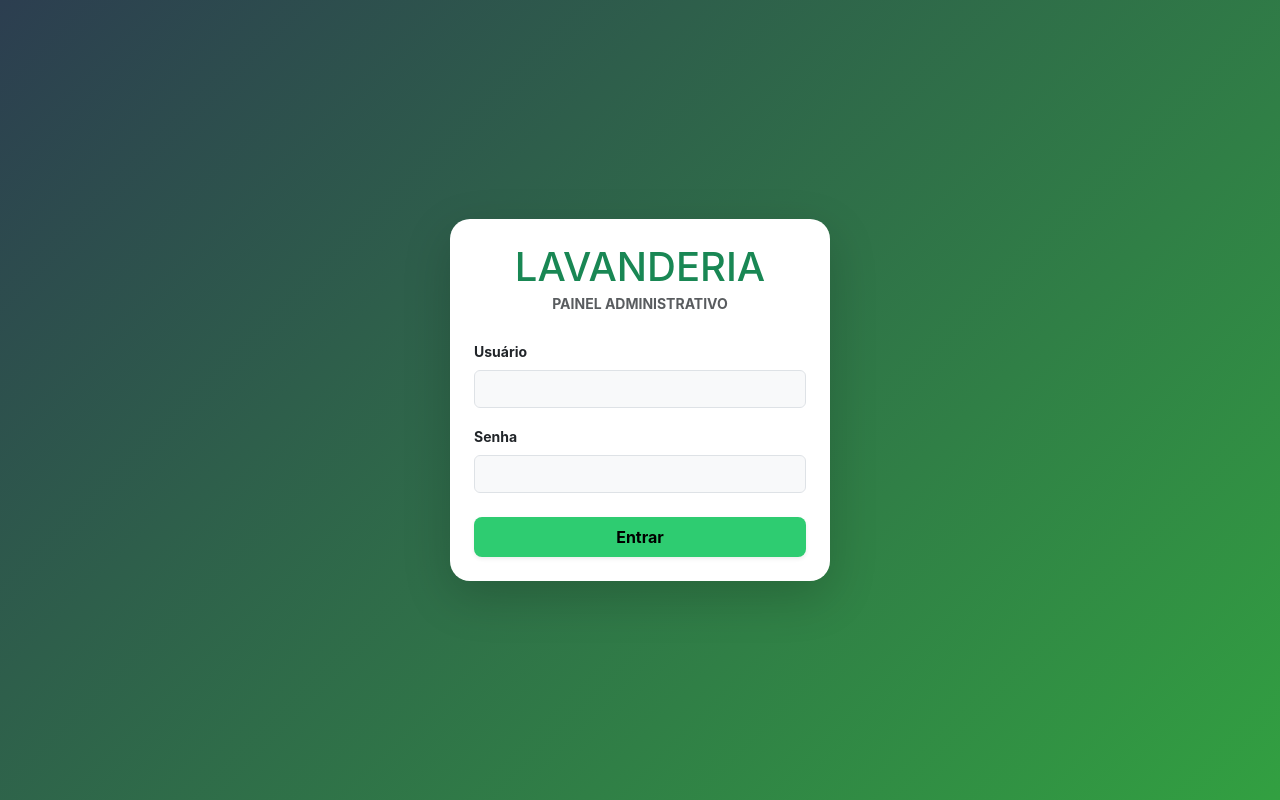
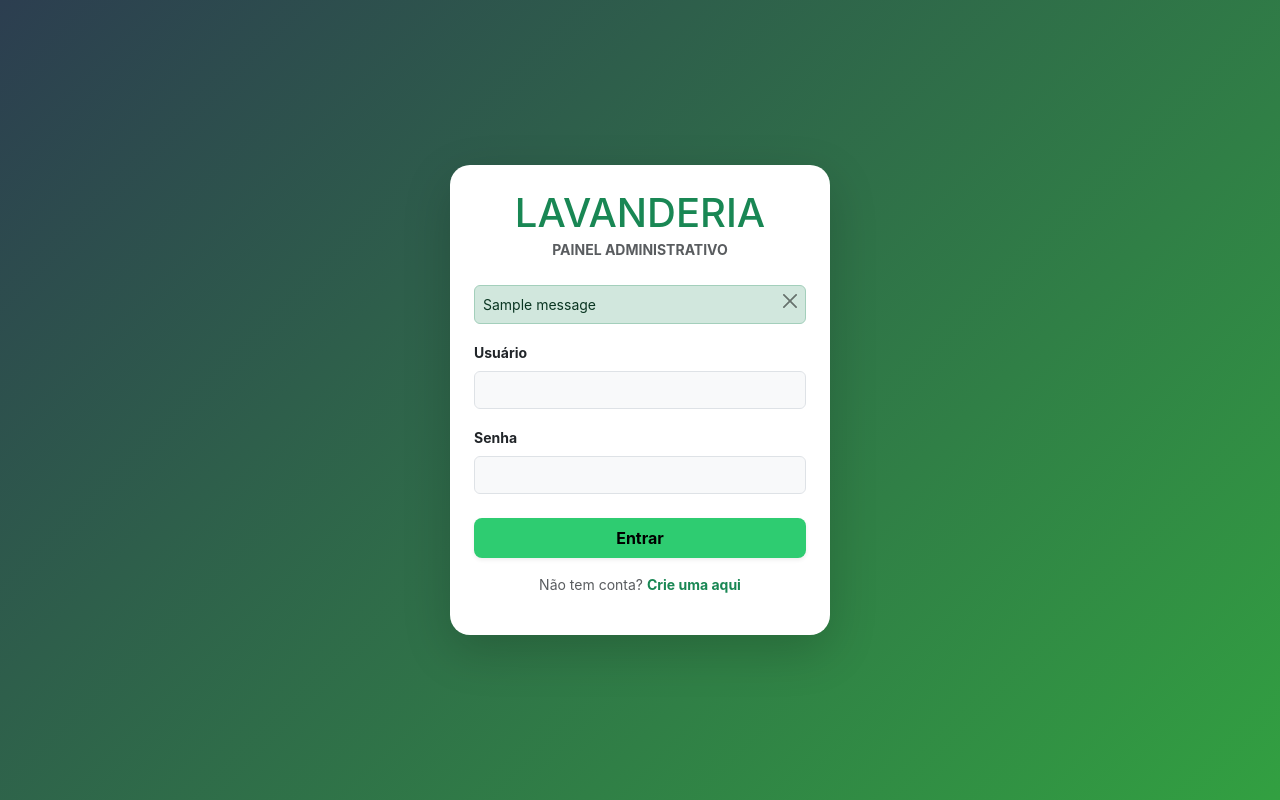
Before and after one commit to Francisco-Cassio/lavandeira_automatizada, a Flask app: page / in a window 1280 px wide. Run offline with Flask 3, Linux system fonts and the light colour scheme; tables that the repository leaves empty hold one stand-in row (values such as "Sample post"); one stand-in notice (Sample message) is shown.

Commit message:
:sparkles: feat: adicionar sistema de cadastro de usuários e alertas de feedback no login

```diff
--- a/app.py
+++ b/app.py
@@ -15,9 +15,32 @@ def login_page():
 def login_action():
     username = request.form.get('usuario')
     senha = request.form.get('senha')
-    if username == "admin" and senha == "123":
+
+    conn = db.get_db()
+    user = conn.execute("SELECT * FROM usuarios WHERE username = ? AND senha = ?", (username, senha)).fetchone()
+    conn.close()
+
+    if user:
         return redirect(url_for('index_registro'))
-    flash("Usuário ou senha inválidos")
+
+    flash("Usuário ou senha incorretos!", "danger")
+    return redirect(url_for('login_page'))
+
+@app.route('/cadastrar_usuario', methods=['POST'])
+def cadastrar_usuario():
+    username = request.form.get('usuario')
+    senha = request.form.get('senha')
+
+    conn = db.get_db()
+    try:
+        conn.execute("INSERT INTO usuarios (username, senha) VALUES (?, ?)", (username, senha))
+        conn.commit()
+        flash("Conta criada com sucesso! Faça login.", "success")
+    except:
+        flash("Erro: Este usuário já existe.", "warning")
+    finally:
+        conn.close()
+
     return redirect(url_for('login_page'))
 
 @app.route('/registro')
--- a/database.py
+++ b/database.py
@@ -11,13 +11,11 @@ def init_db():
     conn = get_db()
     cur = conn.cursor()
 
-    cur.execute("""
-        CREATE TABLE IF NOT EXISTS usuarios (
-            id INTEGER PRIMARY KEY AUTOINCREMENT,
-            username TEXT UNIQUE,
-            senha TEXT
-        )
-    """)
+    conn.execute('''CREATE TABLE IF NOT EXISTS usuarios (
+        id INTEGER PRIMARY KEY AUTOINCREMENT,
+        username TEXT UNIQUE NOT NULL,
+        senha TEXT NOT NULL
+    )''')
 
     cur.execute("""
         CREATE TABLE IF NOT EXISTS clientes (
--- a/templates/login.html
+++ b/templates/login.html
@@ -15,6 +15,22 @@
         <h1 class="fw-extrabold text-success m-0">LAVANDERIA</h1>
         <small class="text-muted fw-bold">PAINEL ADMINISTRATIVO</small>
       </div>
+
+      {% with messages = get_flashed_messages(with_categories=true) %} {% if
+      messages %} {% for category, message in messages %}
+      <div
+        class="alert alert-{{ category }} alert-dismissible fade show p-2 small"
+        role="alert"
+      >
+        {{ message }}
+        <button
+          type="button"
+          class="btn-close p-2"
+          data-bs-dismiss="alert"
+        ></button>
+      </div>
+      {% endfor %} {% endif %} {% endwith %}
+
       <form action="/login" method="POST">
         <div class="mb-3">
           <label class="form-label small fw-bold">Usuário</label>
@@ -38,6 +54,61 @@
           Entrar
         </button>
       </form>
+
+      <div class="text-center mt-3">
+        <p class="small text-muted">
+          Não tem conta?
+          <a
+            href="#"
+            class="text-success fw-bold text-decoration-none"
+            data-bs-toggle="modal"
+            data-bs-target="#modalCadastro"
+            >Crie uma aqui</a
+          >
+        </p>
+      </div>
     </div>
+
+    <div class="modal fade" id="modalCadastro" tabindex="-1">
+      <div class="modal-dialog modal-dialog-centered">
+        <div class="modal-content rounded-4 border-0 shadow">
+          <div class="modal-header border-0 pb-0">
+            <h5 class="modal-title fw-bold">Criar Nova Conta</h5>
+            <button
+              type="button"
+              class="btn-close"
+              data-bs-dismiss="modal"
+            ></button>
+          </div>
+          <div class="modal-body">
+            <form action="/cadastrar_usuario" method="POST">
+              <div class="mb-3">
+                <label class="form-label small fw-bold">Novo Usuário</label>
+                <input
+                  type="text"
+                  name="usuario"
+                  class="form-control"
+                  required
+                />
+              </div>
+              <div class="mb-3">
+                <label class="form-label small fw-bold">Senha</label>
+                <input
+                  type="password"
+                  name="senha"
+                  class="form-control"
+                  required
+                />
+              </div>
+              <button type="submit" class="btn btn-success w-100 fw-bold">
+                Cadastrar
+              </button>
+            </form>
+          </div>
+        </div>
+      </div>
+    </div>
+
+    <script src="https://cdn.jsdelivr.net/npm/bootstrap@5.3.0/dist/js/bootstrap.bundle.min.js"></script>
   </body>
 </html>
```
